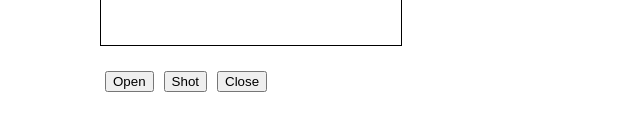
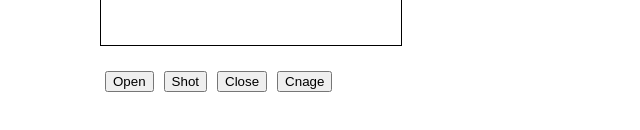
Before and after one commit to franciscotbjr/device-headers-app, a React (Create React App) app: page / in a window 1280 px wide. Shown: the part 188-318 px from the top of the page, without its empty margins (0-640 px from the left). Built offline with nearby package versions, Linux system fonts and the light colour scheme.

Commit message:
Chaneg camera

```diff
--- a/src/App.js
+++ b/src/App.js
@@ -3,8 +3,11 @@ import { cameraFeatures } from './camera';
 
 
 export default class App extends React.Component {
+
   state = {
-    persons: []
+    camerasAvailable: {},
+    currentCamera: 'front',
+    openFrontCamera: true
   }
 
   render() {
@@ -18,6 +21,7 @@ export default class App extends React.Component {
           <div style={{ margin: '5px 5px 5px 5px', display: 'inline' }}>
             <button onClick={() => {
               cameraFeatures.open(cameras => {
+                state.camerasAvailable = cameras;
                 console.log(cameras);
               },
               cameraError => {
@@ -35,6 +39,20 @@ export default class App extends React.Component {
           <div style={{ margin: '5px 5px 5px 5px', display: 'inline' }}>
             <button onClick={cameraFeatures.close}>Close</button>
           </div>
+          <div style={{ margin: '5px 5px 5px 5px', display: 'inline' }}>
+            <button onClick={() => {
+              if(state.currentCamera === 'front') {
+                state.currentCamera = 'back';
+              } else {
+                state.currentCamera = 'front';
+              }
+              cameraFeatures.change(
+                state.camerasAvailable[state.currentCamera],
+                cameraError => {
+                  console.log(JSON.stringify(cameraError));
+                });
+            }}>Cnage</button>
+          </div>
         </div>
       </div>
     )
```
